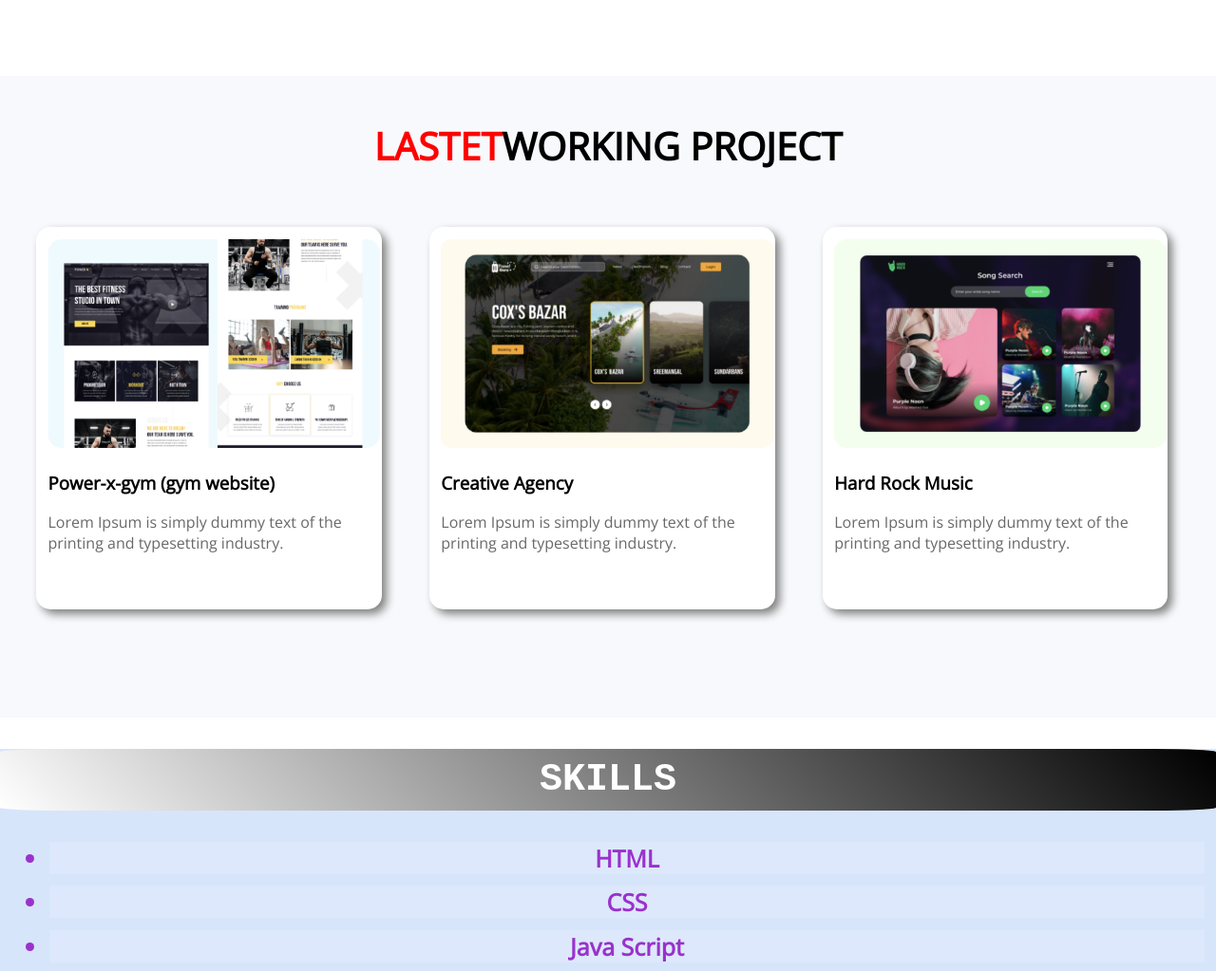
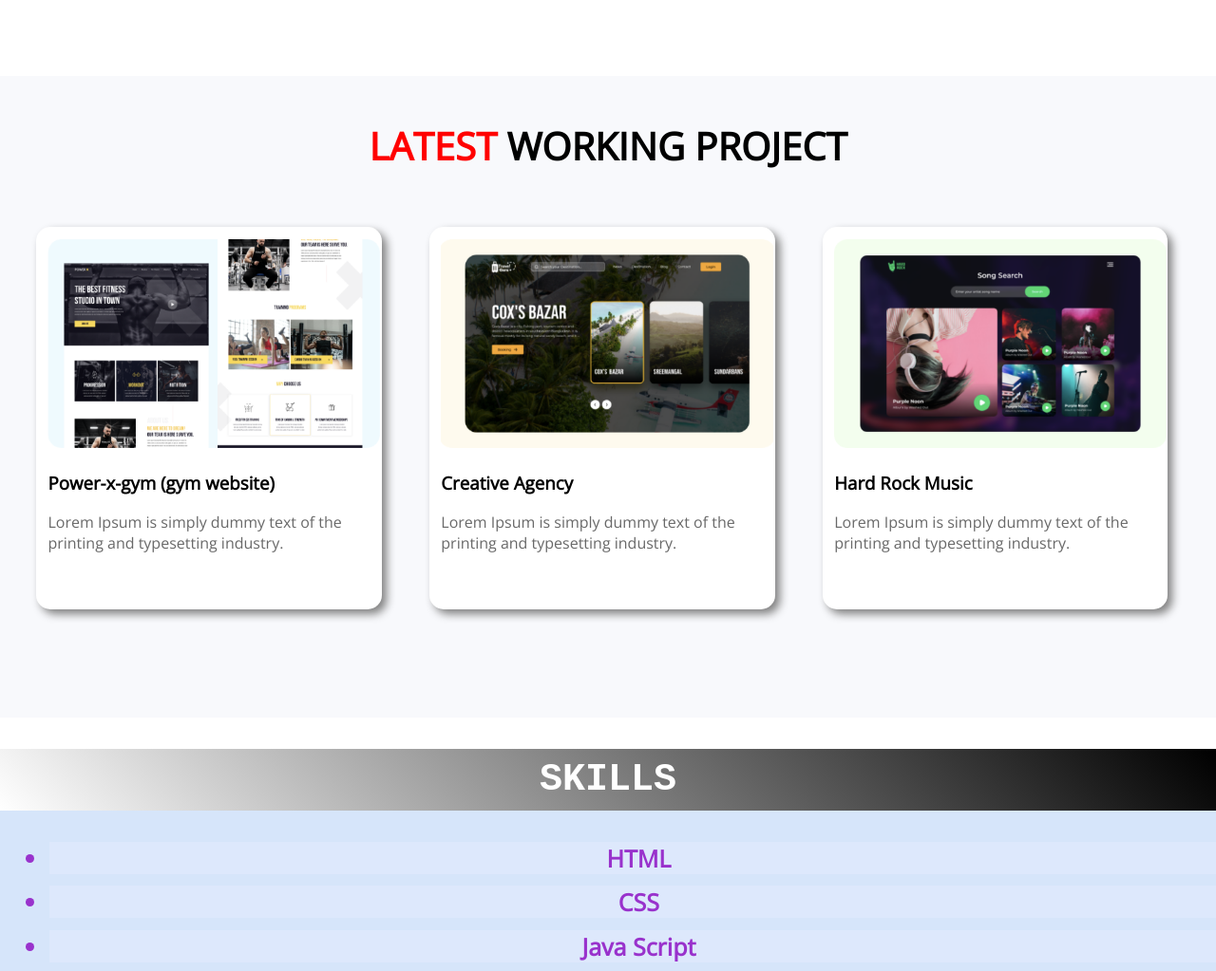
Before and after one commit to ShowravPaul/new-web-portfolio, a plain HTML site: page index.html in a window 1280 px wide. Shown: the part 1220-2243 px from the top of the page at 95% size. Drawn offline with nearby package versions, Linux system fonts and the light colour scheme.

Commit message:
edited and completed

```diff
--- a/index.html
+++ b/index.html
@@ -35,7 +35,7 @@
     </section>
     <!--section 3----------------->
     <section class="experience-area section-3">
-        <h2 class="heading-section-3"><span class="LASTET-the-word">LASTET</span>WORKING PROJECT</h2>
+        <h2 class="heading-section-3"><span class="LASTET-the-word">LATEST</span> WORKING PROJECT</h2>
         <div class="section-3-div">
             <img class="section-3-div-img" src="images/image 4.png" alt="">
             <h3>Power-x-gym (gym website)</h3>
--- a/style.css
+++ b/style.css
@@ -104,7 +104,6 @@ section{
     margin-left: 10%;
     margin-top: 15%;
 }
-
 .section-5{
     background-color: rgb(214, 229, 250);
     width: 100%;
@@ -116,11 +115,10 @@ section{
     text-align: center;
     background-image: linear-gradient(45deg, white, black);
     padding: 10px 30px;
-    border-radius: 5%;
     color: white;
 }
 .section-5 li{
-    width: 90;
+    width: 100%;
     height: 10%;
     margin: 1%;
     background-color: rgb(221, 232, 252);
```
